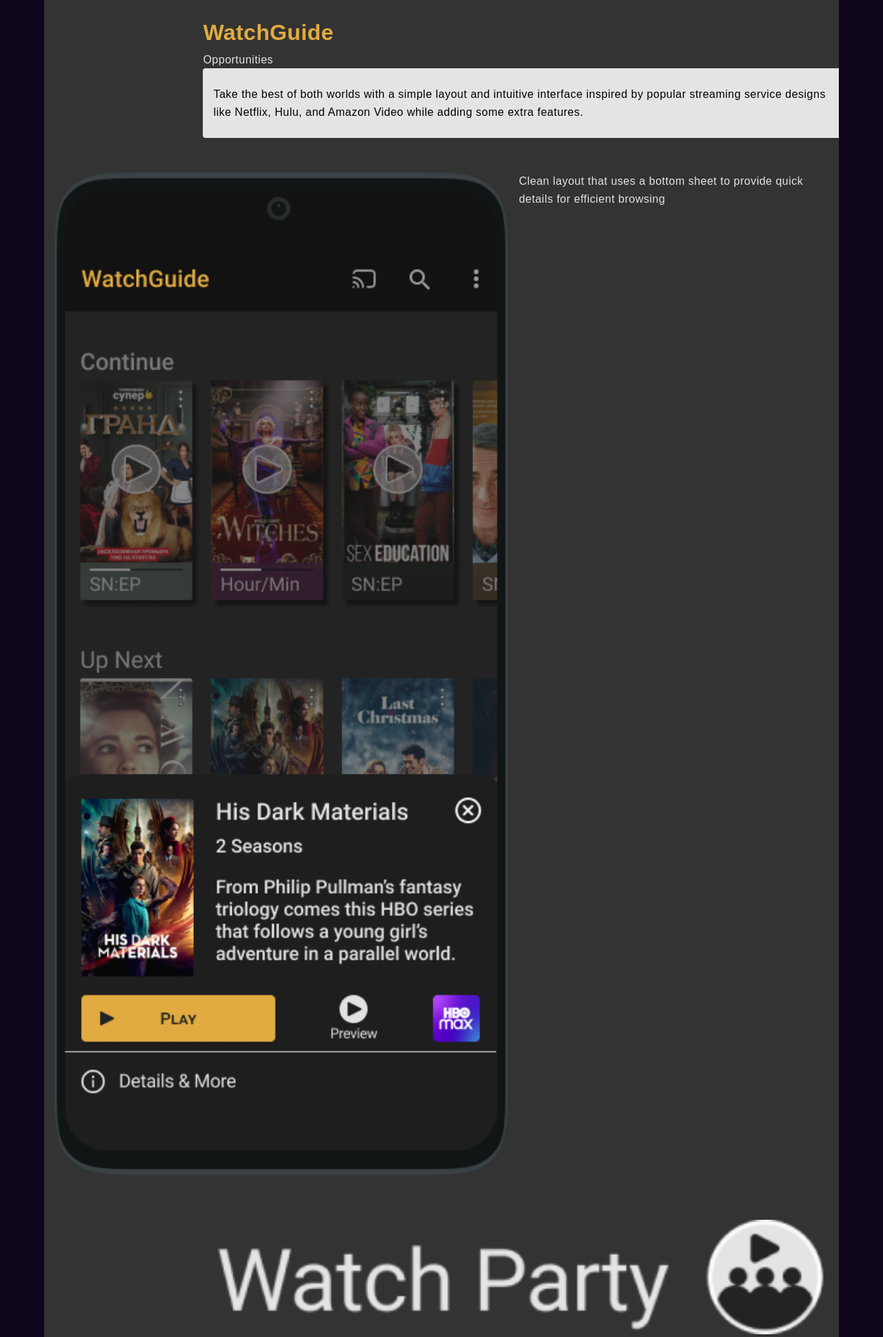
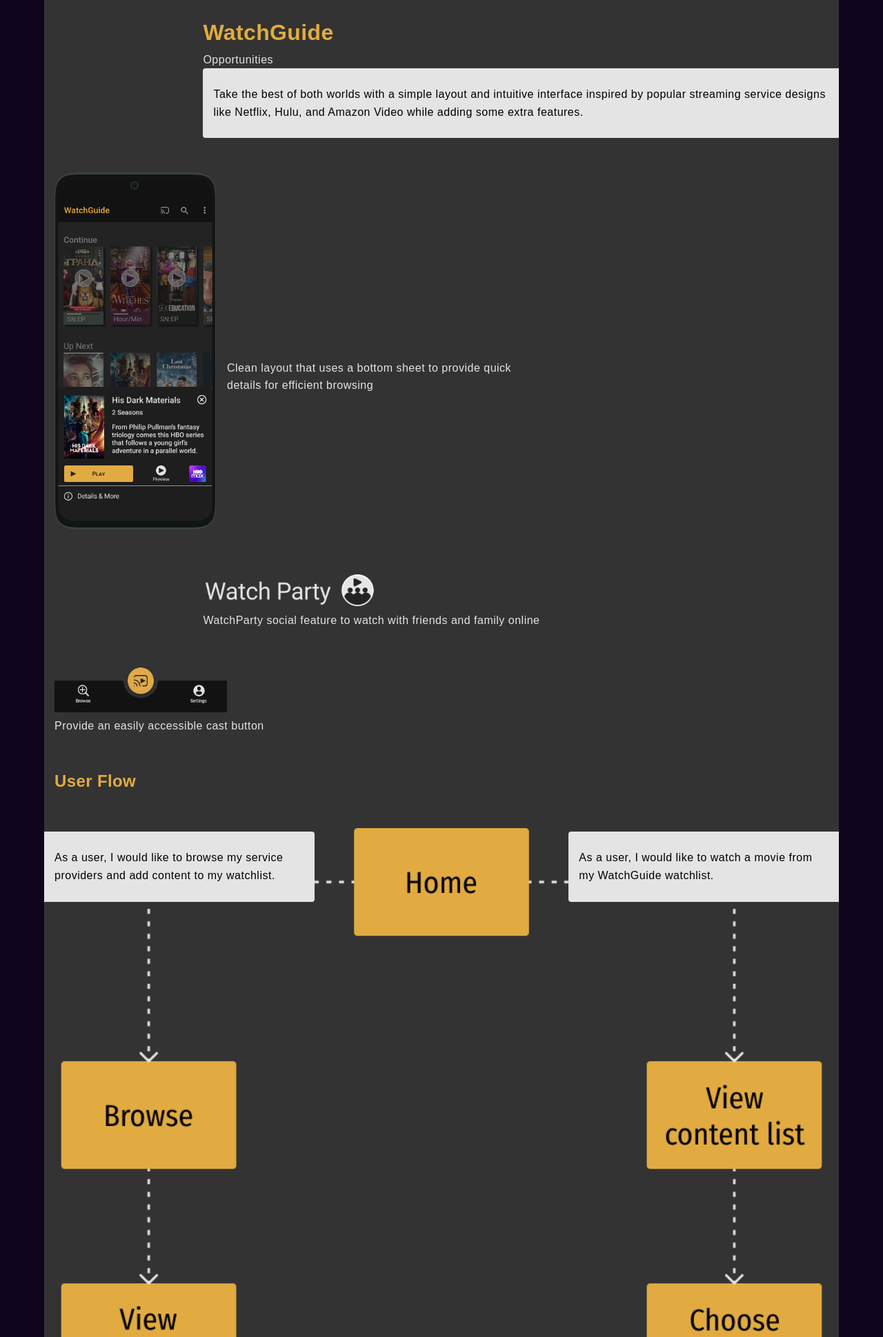
Before and after one commit to Kuri-Sauce/portfolio-website, a PHP site: page /watchguide.html in a window 1280 px wide. Shown: the part 4160-6099 px from the top of the page at 69% size. Run offline with PHP 8.4, Linux system fonts and the light colour scheme; some libraries are stand-ins or nearby versions; some web fonts are replaced.

Commit message:
watchguide.html style.css
adjusted alignments
glow, SWOT
updated image sizes and crops

```diff
--- a/css/style.css
+++ b/css/style.css
@@ -277,12 +283,21 @@ nav>ul>li>a:active {
 
 .watchguide-img250w {
   max-width: 250px;
-  margin-top: 20px;
 }
 
 .watchguide-img500w {
   max-width: 500px;
-  margin-top: 20px;
+  margin: 20px 5%;
+}
+
+.watchguide-img750w {
+  max-width: 740px;
+  margin: 20px 5%;
+}
+
+.watchguide-img750up {
+  max-width: 100%;
+  margin: 20px 5%;
 }
 
 #watchguide-main ul {}
@@ -317,15 +332,12 @@ position: absolute;
   text-align: right;
 }
 
-.wgcontainer {
-  padding: 15px;
-}
+  .opplayout {
+    max-width: 250px;
+    text-align: center;
+  }
 
-.wg-row {
-  margin: 10px 0;
-}
-
-.wgflow {
+  .wgflow {
   position: relative;
 }
 
@@ -343,6 +355,14 @@ position: absolute;
   padding-top: 0%;
 }
 
+.wgcontainer {
+  padding: 15px;
+}
+
+.wg-row {
+  margin: 10px 0;
+}
+
 .wg-tvcouch {
   position: relative;
   border-radius: 74px;
@@ -535,6 +577,27 @@ position: absolute;
 
 .project-covers {
   max-width: 75%;
+}
+
+/* ==============================
+Sm/Md devices (430px and larger)
+================================= */
+@media only screen and (min-width: 430px) {
+
+  [class*="col-"] {
+    float: left;
+    padding-left: 0;
+    padding-right: 16px;
+  }
+
+  .col-smd-6 {
+    width: 50%;
+  }
+
+.col-smdtext-6 {
+  padding-top: 25%;
+}
+
 }
 
 /* ==============================
--- a/watchguide.html
+++ b/watchguide.html
@@ -125,8 +125,9 @@
             </div>
           </div>
 
-          <div class="watchguide-opportunities">
+          <div class="watchguide-opportunities ">
 
+<div class="">
             <div class="container80-right">
 
               <div class="wgopportun">
@@ -139,22 +140,40 @@
               </div>
             </div>
 
+
             <div class="swot-wg-layout row wgcontainer">
-              <img src="img/watchguide/600px/android-popup387.png" alt="Bottom sheet display" class="column col-md-6 col-lg-7">
-              <p class="column col-md-6 col-lg-5">Clean layout that uses a bottom sheet to provide quick details for efficient browsing</p>
+              <div class="">
+                <picture class="opplayout">
+                  <source srcset="img/watchguide/600px/android-popup387.png" media="(max-width:767px)">
+                  <img src="img/watchguide/600px/android-popup387.png" alt="Bottom sheet display" class="watchguide-img250w column col-sm-12 col-smd-6 col-md-6 col-lg-7">
+                </picture>
+              </div>
+              <p class="column col-sm-12 col-smdtext-6 col-md-6 col-lg-5">Clean layout that uses a bottom sheet to provide quick details for efficient browsing</p>
             </div>
 
-            <div class="swot-wg-watchparty wgcontainer">
-              <img src="img/watchguide/600px/icon-watchparty340.png" alt="WatchParty Icon" class="container80-right">
-              <p class="container80-left wgcontainer">WatchParty social feature to watch with friends and family online</p>
+
+            <div class="swot-wg-watchparty container80-right wgcontainer">
+              <img class="watchguide-img250w" src="img/watchguide/600px/icon-watchparty340.png" alt="WatchParty Icon">
+              <div class="">
+                <p class="">WatchParty social feature to watch with friends and family online</p>
+              </div>
             </div>
 
-            <div class="swot-wg-cast wgcontainer">
-              <img src="img/watchguide/600px/cast-button370.png" alt="Cast Button">
-              <p class="align-right wgcontainer">Provide an easily accessible cast button</p>
+
+            <div class="swot-wg-cast container80-left wgcontainer">
+
+              <div class="">
+                <img src="img/watchguide/600px/cast-button370.png" alt="Cast Button" class="watchguide-img250w">
+              </div>
+              <div class="">
+                <p class="">Provide an easily accessible cast button</p>
+              </div>
             </div>
 
 </div>
+          </div>
+
+
 
           <div class="wgcontainer">
             <h2>User Flow</h2>
@@ -186,10 +205,14 @@
 
           <div class="wgcontainer">
             <h2>Mid Fidelity Wireframes</h2>
+
+            <div class="watchguide-img750up">
               <picture>
                 <source srcset="img/watchguide/600px/mid-fi-wireframes-vert600.png" media="(max-width:767px)">
                 <img src="img/watchguide/1200px/watchguide-midfi-wireframes1200.png" alt="Mid Fidelity Wireframes">
               </picture>
+            </div>
+
           </div>
 
           <div class="imagery-ui">
@@ -225,9 +248,11 @@
 
             </div>
 
-            <div class="gold-light-ui container80-left">
+            <div class="container80-left">
 
-              <div class="gold-light align-right">
+              <div class="">
+                <div class="">
+                  <div class="wgglow align-right">
                     <picture>
                       <img class="watchguide-img250w" src="img/watchguide/600px/wg-goldglow.png" alt="Watchguide Glow">
                     </picture>
@@ -235,7 +260,9 @@
                   <div class="left-tab section-light-background">
                     <p class="wgcontainer">The subtle gold light leaking in from the bottom emulates the light from a movie projector in the theater or a crackling fire at home creating a warm and soothing environment.</p>
                   </div>
+                </div>
 
+              </div>
             </div>
 
             <div class="color-palette container80-right">
@@ -252,10 +279,12 @@
               </div>
             </div>
 
-            <div class="watchguide-font container80-left">
-              <div class="wgcontainer">
+            <div class="watchguide-font container80-left row">
+              <div class="wgcontainer align-right">
+                <div class="">
                   <h3 class="">Roboto</h3>
                   <h3 class="">SF Pro Display</h3>
+                </div>
               </div>
               <div class="left-tab section-light-background">
                 <p class="wgcontainer">The default fonts for Android and iOS give the user an easy to read experience without distractions and allows the content to be the main focus.</p>
@@ -279,34 +308,37 @@
 
           <div class="high-fidelity wireframes wgcontainer">
             <h2>High Fidelity Wireframes</h2>
+            <div class="watchguide-img750up">
               <picture>
                 <source srcset="img/watchguide/600px/hi-fi-wireframes-vert600.png" media="(max-width:767px)">
                 <img src="img/watchguide/1200px/watchguide-hifi-wireframes1200.png" alt="High Fidelity Wireframes">
               </picture>
             </div>
+          </div>
 
           <div class="user-feedback">
-            <h2>Prototyping & User Feedback</h2>
+            <h2 class="wgcontainer">Prototyping & User Feedback</h2>
 
             <div class="container80-right wg-figma">
               <div class="right-img">
                 <div class="wg-figma-img">
                   <picture>
                     <source srcset="img/watchguide/600px/wg-figma600.png" media="(max-width:767px)">
-                    <img class="watchguide-img250w" src="img/watchguide/1200px/wg-figma1200.png" alt="Figma Prototyping">
+                    <img class="" src="img/watchguide/1200px/wg-figma1200.png" alt="Figma Prototyping">
                   </picture>
                 </div>
                 <p>Figma</p>
               </div>
               <div class="right-tab section-light-background">
-                <p class="wgcontainer">Using Figma to prototype was very useful for it’s real time collaboration allowing for an efficient feedback process. I could quickly organize the information for review, find patterns, and begin brainstorming.</p>
+                <p class="wgcontainer">Using Figma to prototype was very useful for it’s real time collaboration allowing for an efficient feedback process. I could quickly organize the information for review, find patterns, and begin brainstorming.
+                </p>
               </div>
             </div>
 
             <div class="row container80-left wg-icon-change">
               <div class="wg-navicon align-right">
                 <picture class="">
-                  <source srcset="img/watchguide/600px/wg-navicon600.png" media="(max-width:767px)">
+                  <source srcset="img/watchguide/600px/wg-navicon300.png" media="(max-width:767px)">
                   <img src="img/watchguide/1200px/wg-navicon1200.png" alt="Navigation Icon Change" class="watchguide-img500w">
                 </picture>
               </div>
@@ -319,7 +351,7 @@
               <div class="">
                 <picture>
                   <source srcset="img/watchguide/600px/mandocheck136.png" media="(max-width:414px)" class="mandocheck">
-                  <img src="img/watchguide/1200px/mandocheck600.png" alt="WG Add Confirmation" class="watchguide-img200w">
+                  <img src="img/watchguide/1200px/mandocheck600.png" alt="WG Add Confirmation" class="watchguide-img150w">
                 </picture>
               </div>
               <div class="section-light-background right-tab">
@@ -356,7 +388,8 @@
 
           <div class="">
             <div class="section-light-background">
-              <p class="wgcontainer">I am very pleased with WatchGuide’s results in achieving the goal to produce a simple design with a satisfying solution. The productive user feedback and validation shows the current state of WatchGuide to be a strong foundation to
+              <p class="wgcontainer">I am very pleased with WatchGuide’s results in achieving the goal to produce a simple design with a satisfying solution. The productive user feedback and validation shows the current state of WatchGuide to be a
+                strong foundation to
                 build on. Moving forward, I will continue to design the customizable scheduling feature and the Watch Party feature to push WatchGuide to limits past its competitors.</p>
               <p class="wgcontainer">In the meantime, users can grab their popcorn, dim the lights, and cozy up as they seamlessly stream all their favorite content with WatchGuide.
               </p>
```
Also changed, not shown: other parts of css/style.css (+35 -2 lines), img/watchguide/1200px/wg-navicon1200.png, img/watchguide/600px/wg-goldglow.png, img/watchguide/600px/wg-navicon300.png (added), img/watchguide/600px/wg-navicon600.png (deleted), 1 other file. Lines whose indentation alone changed are shown as unchanged.
